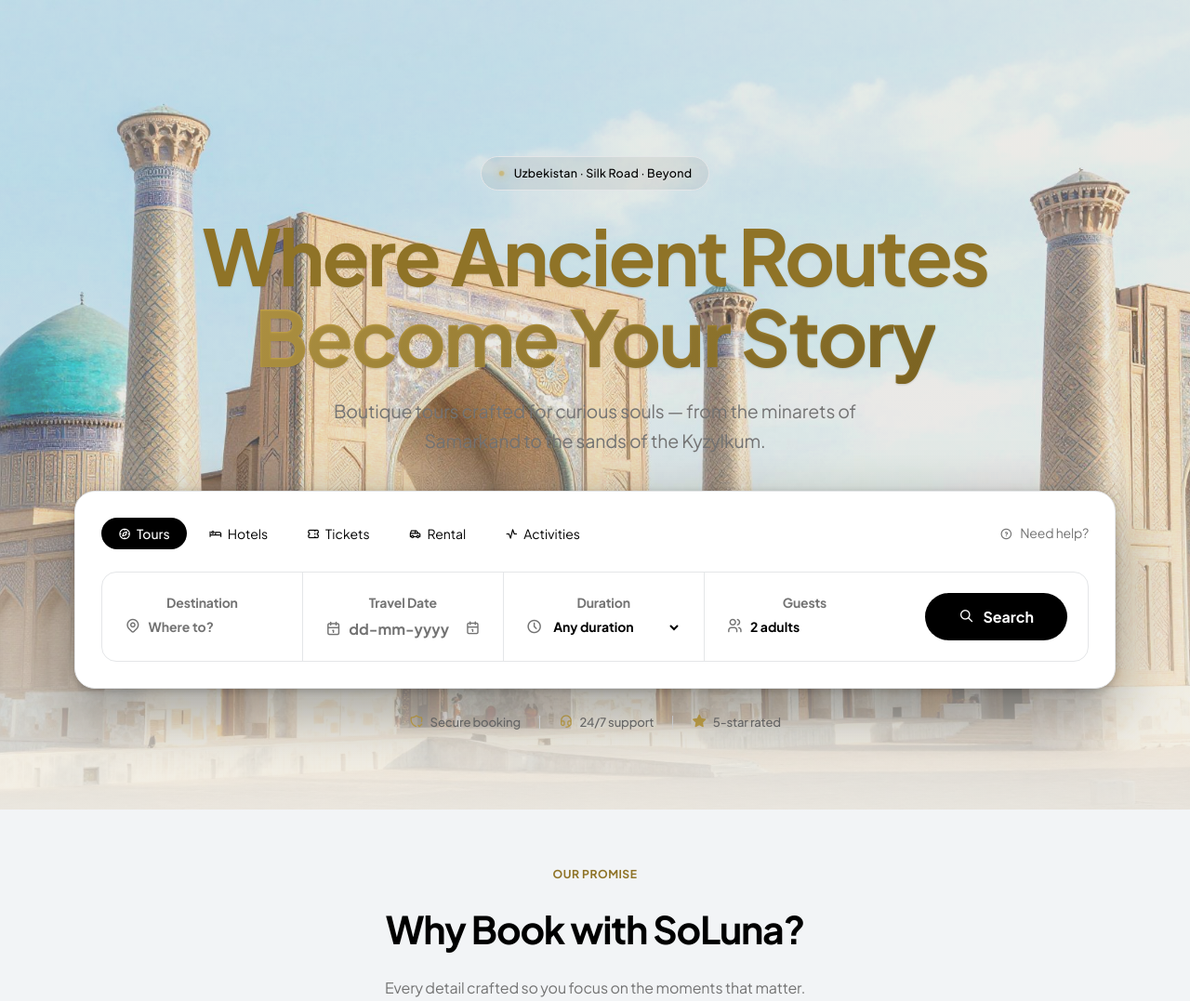
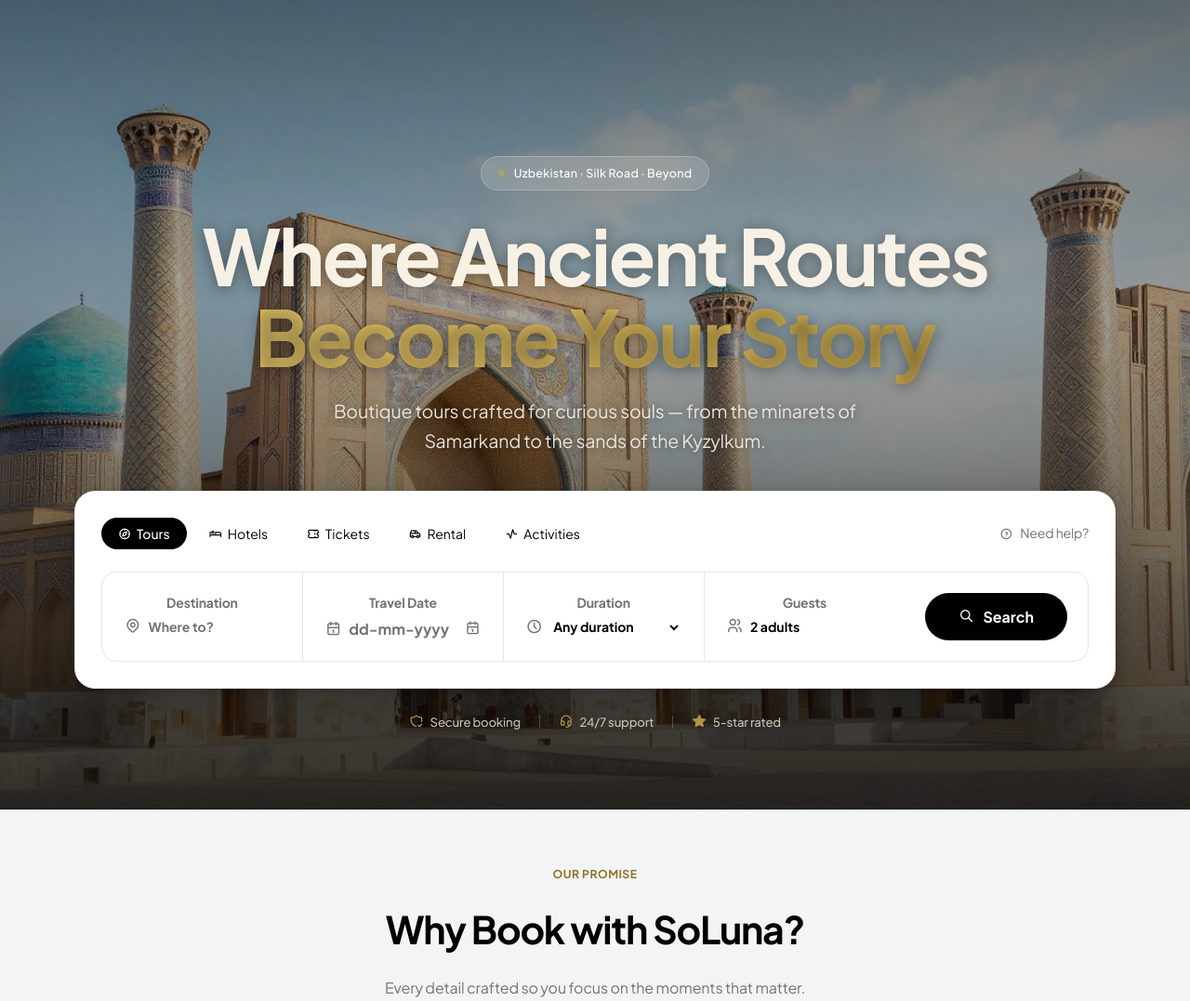
Before and after one commit to mi-mukhammadjon/soluna-travel, a Django app: page /en/ in a window 1280 px wide. Shown: the part 118-1195 px from the top of the page at 93% size. Run offline with Django 5.2, Linux system fonts and the light colour scheme; data comes from the database, SQL or seed files in the repository; data that the repository does not hold is empty; parts of the project's set-up code (start-up, migrations or seed data) failed here and were passed over.

Commit message:
fix: light hero — to'q overlay + och matn (o'qilishi uchun)
Light modeda to'q oltin matn baribir o'qilmasdi. Endi light hero to'q issiq
overlay + och matn (dark-hero uslubi): eyebrow, title (#f7f1e5), accent (och
oltin), desc, trust — hammasi och. Rasm to'yingan chuqur rangda.

Co-Authored-By: Claude Opus 4.8 <noreply@anthropic.com>

```diff
--- a/templates/home.html
+++ b/templates/home.html
@@ -457,21 +457,22 @@
 
 /* Theme-swapped hero photos — only the active theme's image is fetched (display:none skips load) */
 .mac-hero-pic { position: absolute; inset: 0; background-size: cover; background-position: center; }
-/* Light hero rasmi chuqurroq/to'qroq ranglar — kontrast va to'yinganlik oshirildi */
-.mac-hero-pic--light { filter: contrast(1.12) saturate(1.18) brightness(0.9); }
+/* Light hero rasmi — to'yingan chuqur ranglar (to'qlashtirishni overlay bajaradi) */
+.mac-hero-pic--light { filter: contrast(1.06) saturate(1.14) brightness(1); }
 .mac-hero-pic--dark { display: none; }
 [data-theme="dark"] .mac-hero-pic--light { display: none; }
 [data-theme="dark"] .mac-hero-pic--dark { display: block; }
 
-/* Light mode: soft light scrim keeps the bright image airy while dark hero text stays readable */
+/* Light mode: to'q issiq overlay — och matn o'qilishi va chuqur ranglar uchun */
 .mac-hero-scrim {
   position: absolute; inset: 0;
-  background: linear-gradient(to bottom,
-    rgba(245,241,232,.52) 0%,
-    rgba(245,241,232,.30) 28%,
-    rgba(245,241,232,.24) 52%,
-    rgba(245,241,232,.62) 82%,
-    rgba(245,241,232,.88) 100%);
+  background:
+    linear-gradient(to bottom,
+      rgba(18,15,11,.60) 0%,
+      rgba(18,15,11,.34) 38%,
+      rgba(18,15,11,.40) 68%,
+      rgba(18,15,11,.80) 100%),
+    radial-gradient(120% 80% at 50% 0%, transparent 42%, rgba(18,15,11,.35) 100%);
 }
 [data-theme="dark"] .mac-hero-scrim {
   background:
@@ -482,11 +483,12 @@
 
 .mac-eyebrow {
   display: inline-flex; align-items: center; gap: 10px;
-  background: rgba(0,0,0,.06);
-  border: 1px solid var(--c-border);
-  color: var(--c-text); padding: 8px 18px; border-radius: 50px;
+  background: rgba(255,255,255,.14);
+  border: 1px solid rgba(255,255,255,.22);
+  color: #fff; padding: 8px 18px; border-radius: 50px;
   font-size: .78rem; font-weight: 500; letter-spacing: .02em;
   margin-bottom: 26px;
+  -webkit-backdrop-filter: blur(6px); backdrop-filter: blur(6px);
 }
 [data-theme="dark"] .mac-eyebrow {
   background: rgba(255,255,255,.12);
@@ -501,31 +503,27 @@
   font-weight: 700;
   line-height: 1.05;
   letter-spacing: -0.03em;
-  color: var(--gold-ink);
+  color: #f7f1e5;                 /* to'q hero ustida och matn */
   margin-bottom: 22px;
-  text-shadow: 0 1px 2px rgba(0,0,0,.14);
+  text-shadow: 0 2px 16px rgba(0,0,0,.4);
 }
-/* Accent (2-qator) mavzuga moslashuvchi — light temada to'q oltin (o'qilishi uchun) */
+/* Accent (2-qator) — och oltin gradient, to'q hero ustida yaqqol o'qiladi */
 .mac-hero-accent {
-  background: linear-gradient(120deg, var(--gold) 0%, var(--gold-ink) 100%);
-  -webkit-background-clip: text; background-clip: text;
-  -webkit-text-fill-color: transparent; color: var(--gold-ink);
-}
-[data-theme="dark"] .mac-hero-accent {
   background: linear-gradient(120deg, var(--gold-light) 0%, var(--gold) 100%);
   -webkit-background-clip: text; background-clip: text;
-  -webkit-text-fill-color: transparent;
+  -webkit-text-fill-color: transparent; color: var(--gold-light);
 }
 .mac-hero-desc {
   font-size: clamp(1.02rem, 2vw, 1.22rem);
-  color: var(--c-text-muted);
+  color: rgba(245,240,230,.92);
+  text-shadow: 0 1px 8px rgba(0,0,0,.35);
   line-height: 1.6; max-width: 600px; margin: 0 auto 38px; font-weight: 400;
 }
 
 .mac-trust { display: flex; align-items: center; justify-content: center; gap: 20px; flex-wrap: wrap; margin-top: 26px; }
-.mac-trust-item { display: flex; align-items: center; gap: 7px; font-size: .82rem; color: var(--c-text-muted); font-weight: 500; }
+.mac-trust-item { display: flex; align-items: center; gap: 7px; font-size: .82rem; color: rgba(245,240,230,.9); font-weight: 500; text-shadow: 0 1px 6px rgba(0,0,0,.3); }
 .mac-trust-item i { color: var(--gold); font-size: .98rem; }
-.mac-trust-sep { width: 1px; height: 14px; background: var(--c-border); }
+.mac-trust-sep { width: 1px; height: 14px; background: rgba(255,255,255,.25); }
 @media (max-width: 480px) { .mac-trust-sep { display: none; } }
 
 /* Search box — macOS panel */
```
